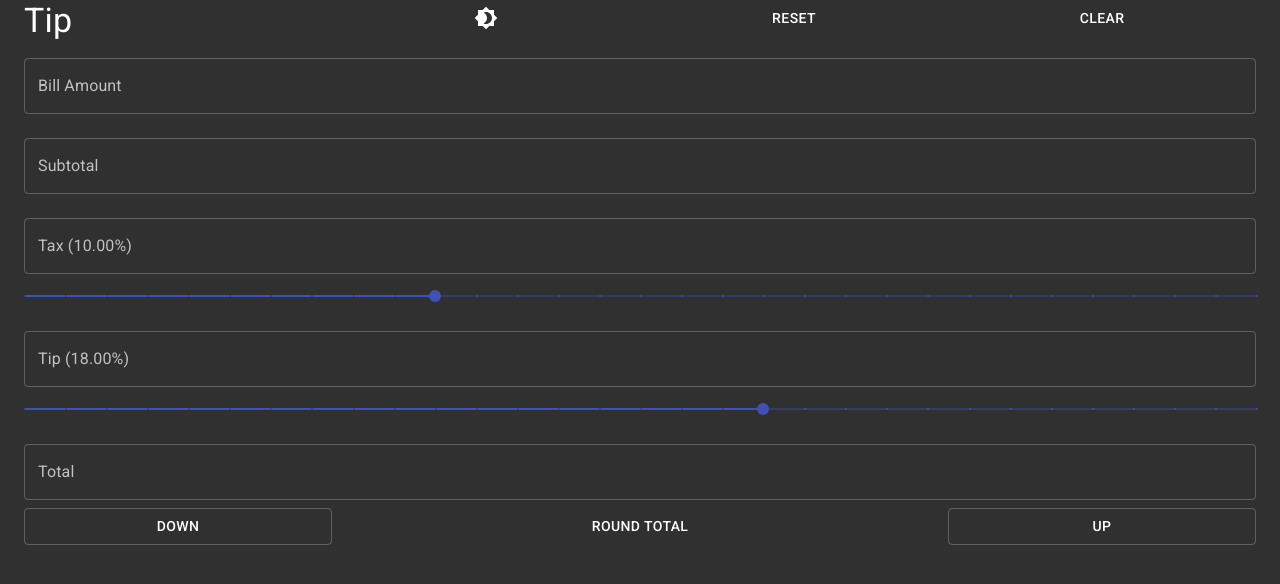
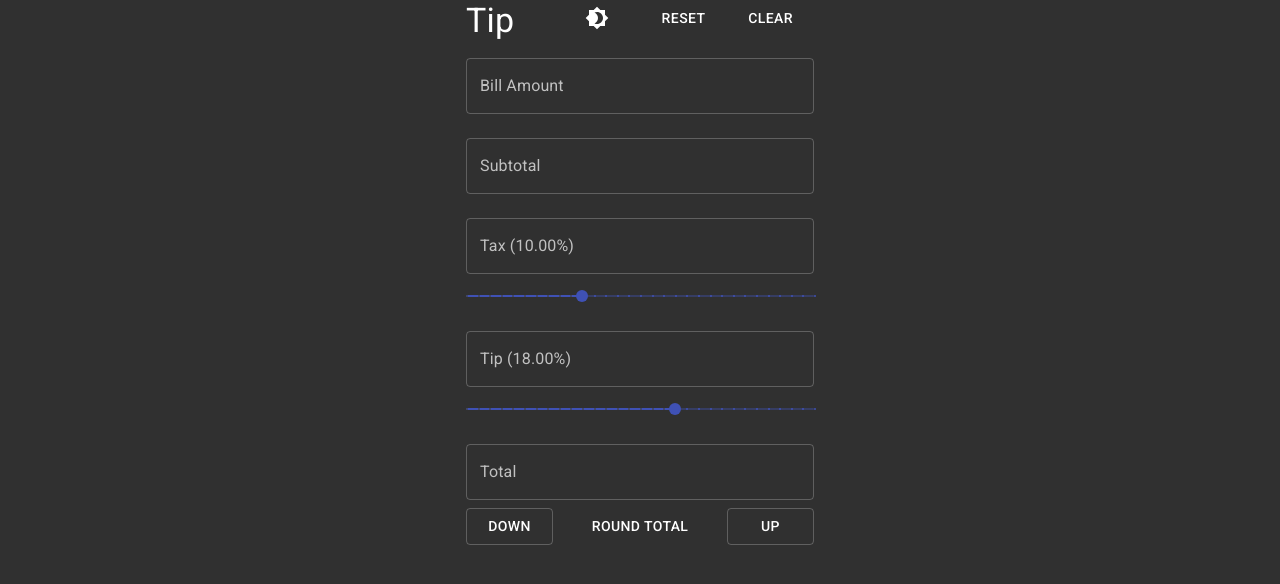
Before and after one commit to makoncline/tip, a React (Create React App) app: page / in a window 1280 px wide. Shown: the top 584 px of the page. Built offline with nearby package versions, Linux system fonts and the light colour scheme.

Commit message:
make max width xs

```diff
--- a/src/App.js
+++ b/src/App.js
@@ -9,7 +9,6 @@ import InputAdornment from '@material-ui/core/InputAdornment';
 import Slider from '@material-ui/core/Slider';
 import NumberFormat from 'react-number-format';
 import PropTypes from 'prop-types';
-import Box from '@material-ui/core/Box';
 import { ThemeProvider } from '@material-ui/styles';
 import { createMuiTheme } from '@material-ui/core/styles';
 import CssBaseline from '@material-ui/core/CssBaseline';
@@ -200,7 +199,7 @@ function App() {
   return (
     <React.Fragment>
       <CssBaseline />
-    <Box maxWidth='xs' className={classes.root}>
+      <Container maxWidth='xs' className={classes.root}>
         <Container maxWidth='80%'>
           <ThemeProvider theme={darkTheme}>
             <CssBaseline />
@@ -209,7 +208,7 @@ function App() {
                 <Typography variant='h4' component='h1'>Tip</Typography>
               </Grid>
               <Grid item xs={3} >
-            <Button aria-label="Dark mode" fullWidth onClick={() => handleClick('dark')}><Brightness4Icon/></Button>
+                <Button aria-label="Dark mode" fullWidth onClick={() => handleClick('dark')}><Brightness4Icon /></Button>
               </Grid>
               <Grid item xs={3} >
                 <Button aria-label="Reset" fullWidth onClick={() => handleClick('reset')}>Reset</Button>
@@ -339,7 +338,7 @@ function App() {
             </Grid>
           </ThemeProvider>
         </Container>
-    </Box>
+      </Container>
     </React.Fragment>
   );
 }
```
Also changed, not shown: public/manifest.json. Lines whose indentation alone changed are shown as unchanged.
